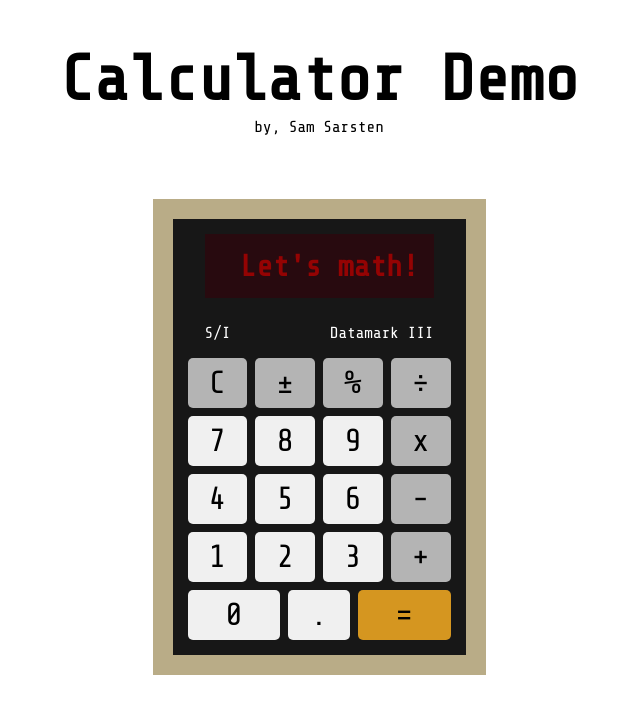
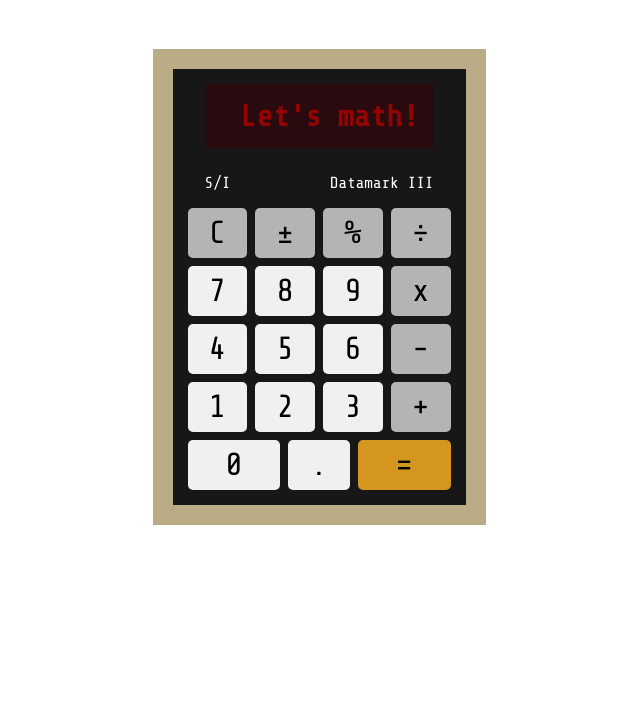
Before and after one commit to SAMulation/datamath-iii, a plain HTML site: page index.html in a window 1280 px wide. Shown: the whole page, without its empty margins (321-961 px from the left). Drawn offline with nearby package versions, Linux system fonts and the light colour scheme.

Commit message:
Pre-commit, too lazy to branch here

```diff
--- a/index.html
+++ b/index.html
@@ -10,7 +10,7 @@
     <link rel="stylesheet" href="styles.css">
 </head>
 <body>
-    <h1>Calculator Demo</h1>
+    <!-- <h1>Calculator Demo</h1> -->
     <p class="subhead">by, Sam Sarsten</p>
     <div class="calc1">
         <div class="pad">
```
